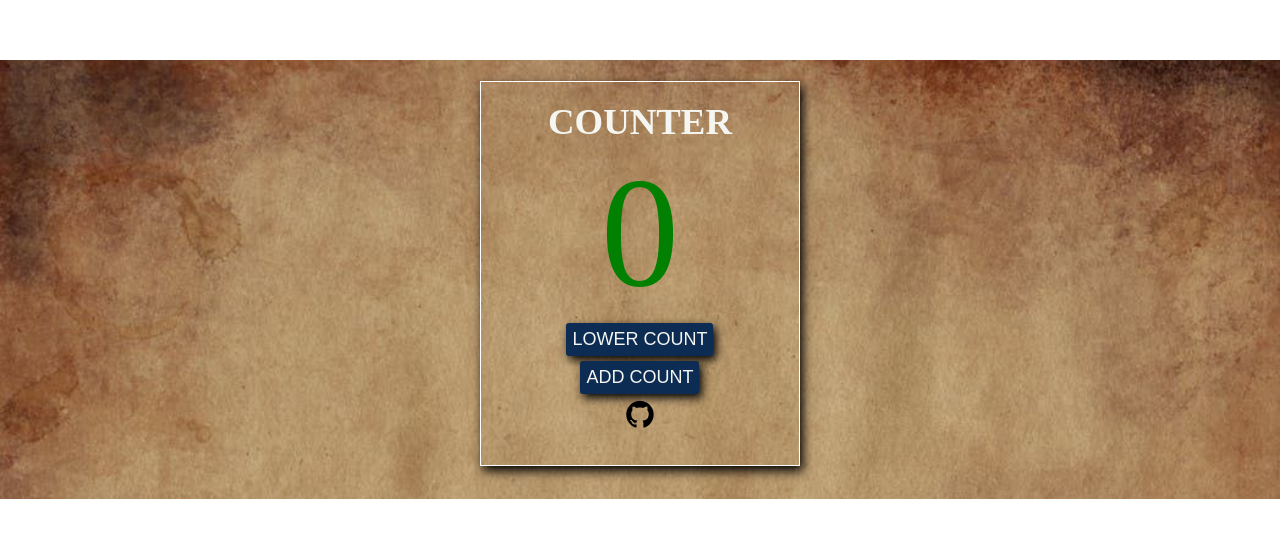
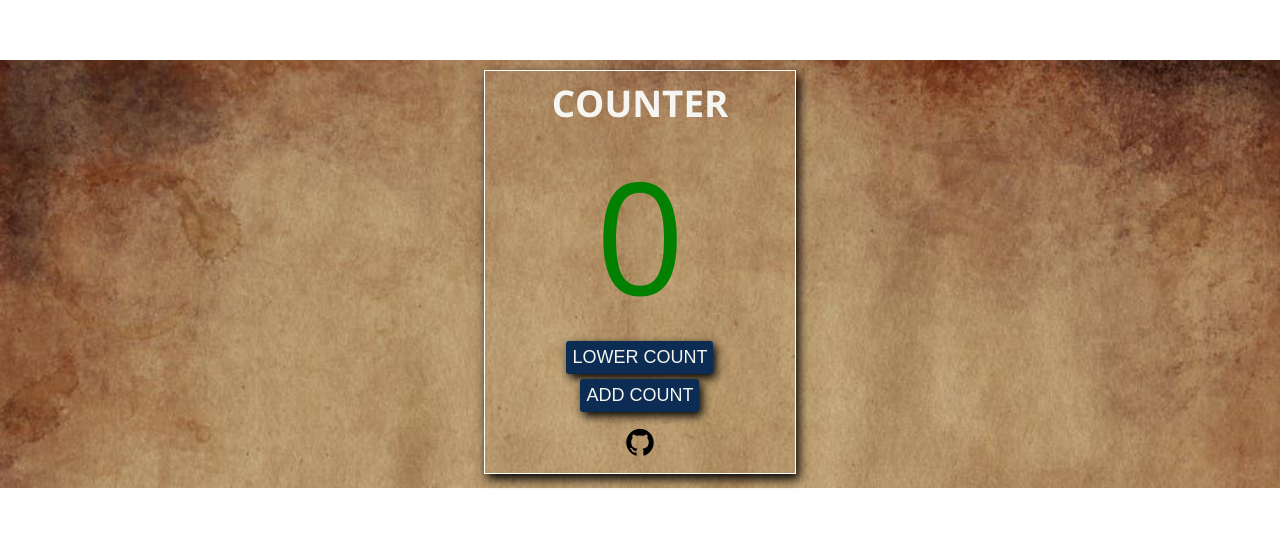
Before and after one commit to AyoOlu1/sidehustle-jscounter, a plain HTML site: page index.html in a window 1280 px wide. Shown: the part 132-670 px from the top of the page. Drawn offline with nearby package versions, Linux system fonts and the light colour scheme.

Commit message:
Made some changes
Added a screenshot of the project,...

```diff
--- a/jsCounter.js
+++ b/jsCounter.js
@@ -4,23 +4,30 @@ function addCount() {
       if (i < 50) {
           i++;
       } else if (i = 50) {
-          i = 0;
+          i = 50;
+          alert("The maximum count is 50");
       }
+
       document.getElementById("current-count").innerHTML = i;
-};
+
+   };
 
 function lowerCount() {
      if (i > 0) {
          i--;
-     } else if (i = 0) {
-         i = 50;
+     } else if (i == 0) {
+         i = 0;
+         alert("The minimum count is 0");
      }
      document.getElementById("current-count").innerHTML = i;
+
 };
+
 
 document.getElementById("add-count").addEventListener("click", function () {
     addCount();
 });
+
 document.getElementById("lower-count").addEventListener("click", function () {
     lowerCount();
 });
--- a/styles.css
+++ b/styles.css
@@ -1,14 +1,19 @@
+@import url('https://fonts.googleapis.com/css2?family=Open+Sans:wght@400;700&display=swap');
+
+
 body {
     margin-top: 50%;
     margin-right: 0px;
     margin-left: 0px;
     margin-bottom: 50%;
+    font-family: "Open Sans", sans-serif;
 }
+
 .bg-img {
-    background-image: url(images/IMG_20210707_095639_692.jpg);
+    background-image: url("images/jscounterbg.jpg");
     background-size: 100%;
     background-repeat: no-repeat;
-    padding-top: 21px;
+    padding-top: 10px;
     width: 100%;
     height: 418px;
     display: flex;
@@ -28,25 +33,31 @@ body {
     align-items: center;
     align-content: center;
     box-shadow: 3px 5px 10px black;
-    padding: 40px 30px 38px 30px;
+    padding: 47px 30px 38px 30px;
 }
 .counter-title {
     color: rgb(245, 246, 241);    margin: 0px;   font-size: 1.3rem;
-    font-family: -webkit-pictograph;
     font-weight: bolder;
 }
 #current-count {
-    color: rgb(2,128,2);     font-size: 75px;     font-family: -webkit-pictograph;
+    color: rgb(2,128,2);
+    font-size: 75px;
     margin: 0px;
 }
 #lower-count, #add-count {
-    background-color: rgb(12, 44, 83); color: rgb(245, 246, 241);
+    background-color: rgb(12, 44, 83);
+    color: rgb(245, 246, 241);
     margin-bottom: 5px;
     border: 0px;
     border-radius: 3px;
     padding: 6px;
     font-size: 9px;
-    box-shadow: 3px 4px 10px black;
+    box-shadow: 3px 4px 10px rgb(0, 0, 0);
+    cursor: pointer;
+}
+.counter-container > i {
+    cursor: pointer;
+    margin: 10px;
 }
 @media (min-width: 600px) {
         body {
@@ -70,7 +81,7 @@ body {
         margin-top: 15%;
     }
     .counter-container {
-        height: 75%;     padding: 27px 67px 42px 67px;
+        height: 75%;     padding: 46px 67px 42px 67px;
     }
     .counter-title {
         font-size: 2.3rem;
```
Also changed, not shown: images/jscounterbg.jpg (added), images/jscounterscreenshot.png (added), 1 other file.
